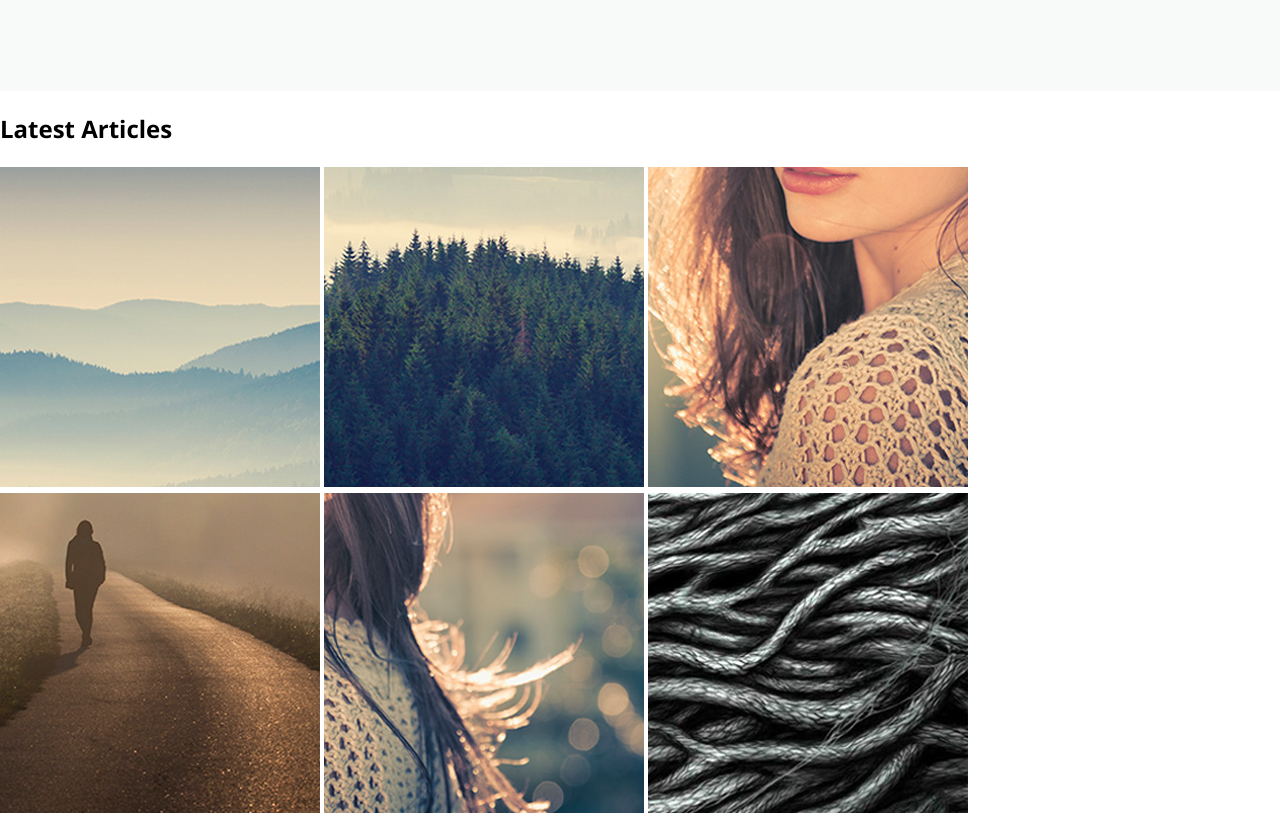
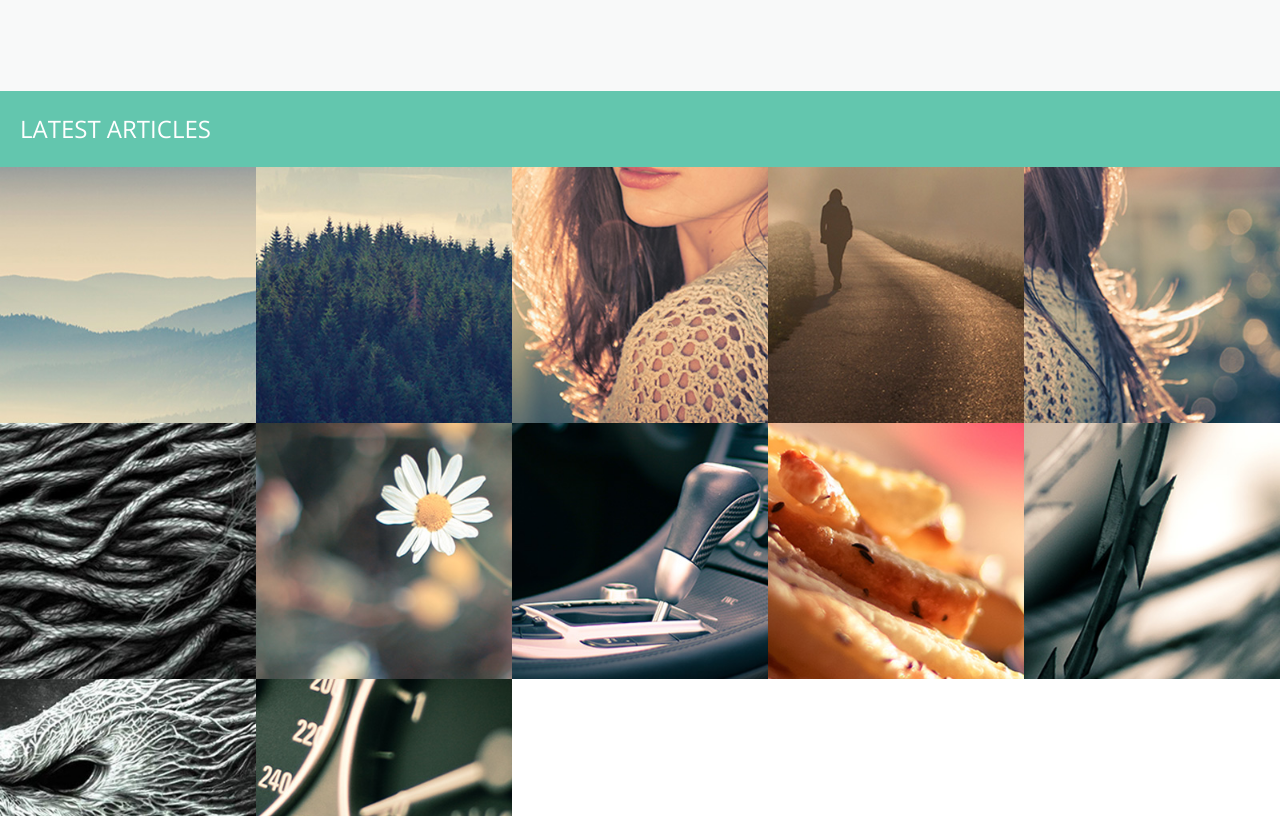
Before and after one commit to viniciusxsousa/Infusion, a plain HTML site: page index.html in a window 1280 px wide. Shown: the part 5372-6188 px from the top of the page. Drawn offline with nearby package versions, Linux system fonts and the light colour scheme.

Commit message:
estilizando a seção latest articles

```diff
--- a/index.html
+++ b/index.html
@@ -113,8 +113,12 @@
         </div>
     </section>
 
-    <section>
+    <section class="lastestArticle">
+        <div class="lastesArticle__title conteiner">
             <h2>Latest Articles</h2>
+        </div>
+
+        <div class="lastesArticles__thubs">
             <img src="img/articles/01.jpg" alt="imagem decorativa">
             <img src="img/articles/02.jpg" alt="imagem decorativa">
             <img src="img/articles/03.jpg" alt="imagem decorativa">
@@ -127,6 +131,7 @@
             <img src="img/articles/10.jpg" alt="imagem decorativa">
             <img src="img/articles/11.jpg" alt="imagem decorativa">
             <img src="img/articles/12.jpg" alt="imagem decorativa">
+        </div>
     </section>
 
     <div>
--- a/styles/styles.css
+++ b/styles/styles.css
@@ -195,3 +195,24 @@ body{
     font-size: 14px;
     word-spacing: 3px;
 }
+
+.lastesArticle__title{
+    background-color: #63c6ae;
+    padding: 20px;
+}
+
+.lastesArticle__title h2{
+    margin: 0;
+    color: white;
+    font-weight: 400;
+    text-transform: uppercase;
+}
+
+.lastesArticles__thubs{
+    display: grid;
+    grid-template-columns: repeat(auto-fill, minmax(250px, 1fr));
+}
+
+.lastesArticles__thubs img{
+    width: 100%;
+}
```
Lines whose indentation alone changed are shown as unchanged.
